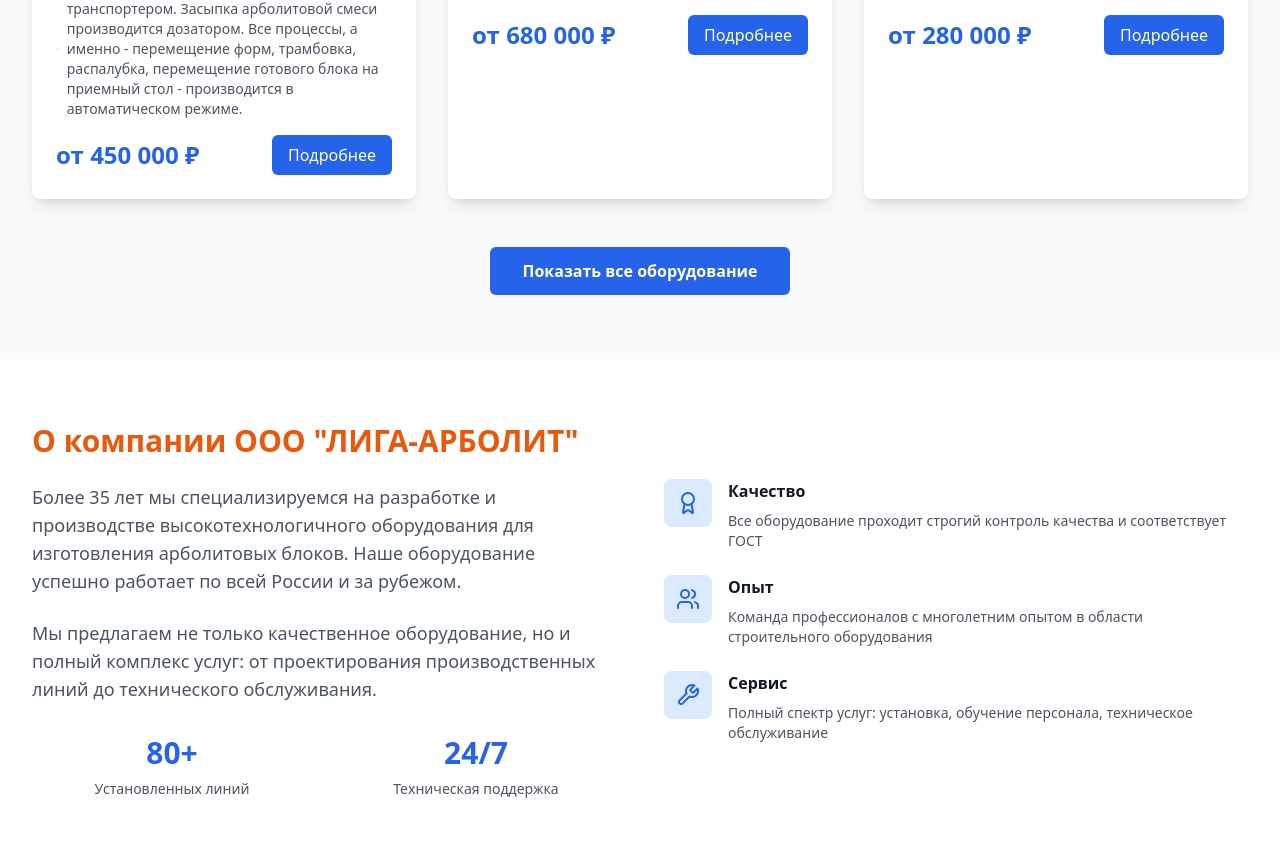
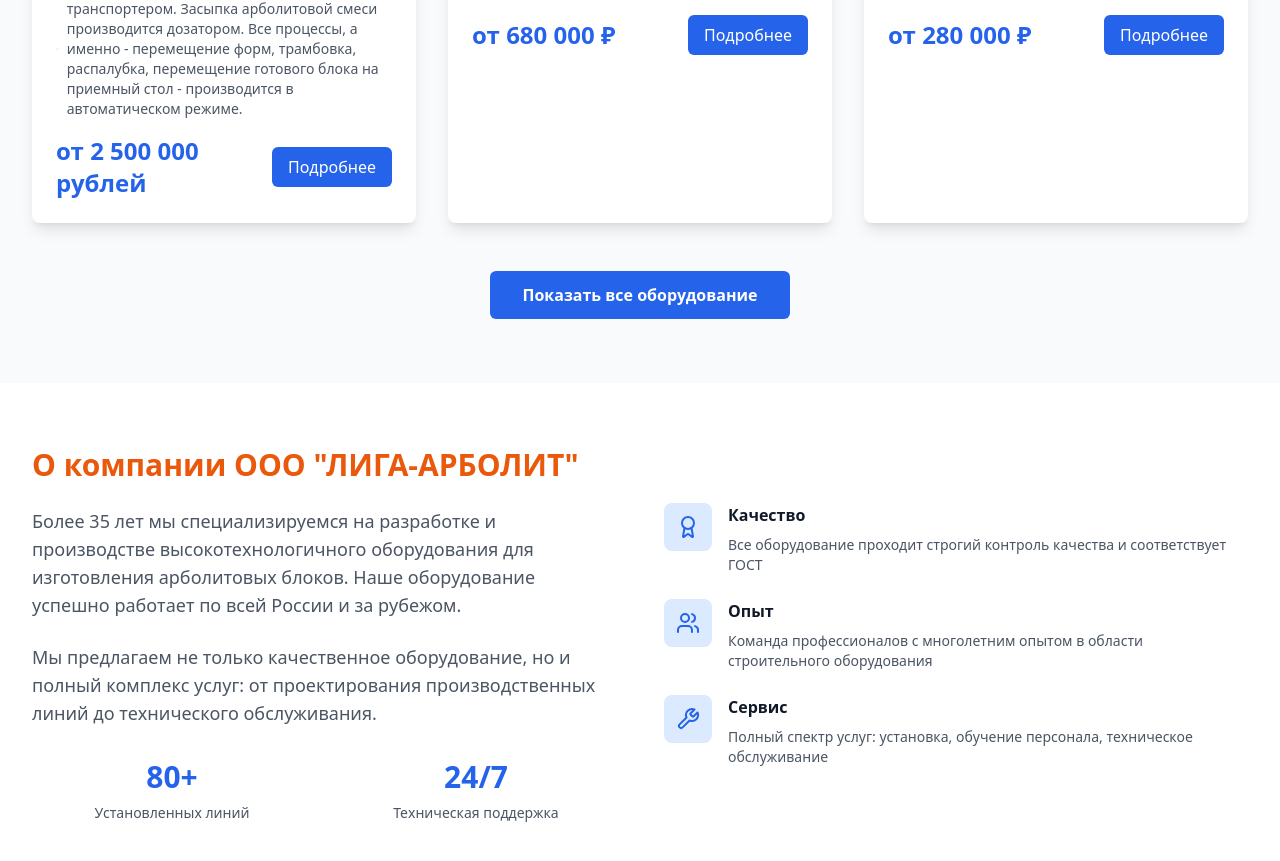
Before and after one commit to pr-poehali-dev/arboblok-sales-platform, a React (Vite) app: page / in a window 1280 px wide. Shown: the part 1251-2112 px from the top of the page. Built offline with nearby package versions, Linux system fonts and the light colour scheme.

Commit message:
Обновление стоимости предложения

```diff
--- a/src/components/CatalogSection.tsx
+++ b/src/components/CatalogSection.tsx
@@ -7,7 +7,7 @@ const CatalogSection = () => {
       name: "ЛИГА-9П полуавтомат (НОВИНКА)",
       image:
         "https://images.unsplash.com/photo-1504307651254-35680f356dfd?ixlib=rb-4.0.3&auto=format&fit=crop&w=800&q=80",
-      price: "от 450 000 ₽",
+      price: "от 2 500 000 рублей",
       performance: "15 м.куб. в смену (8 часов)",
       power: "7.5 кВт",
       features: [
```
